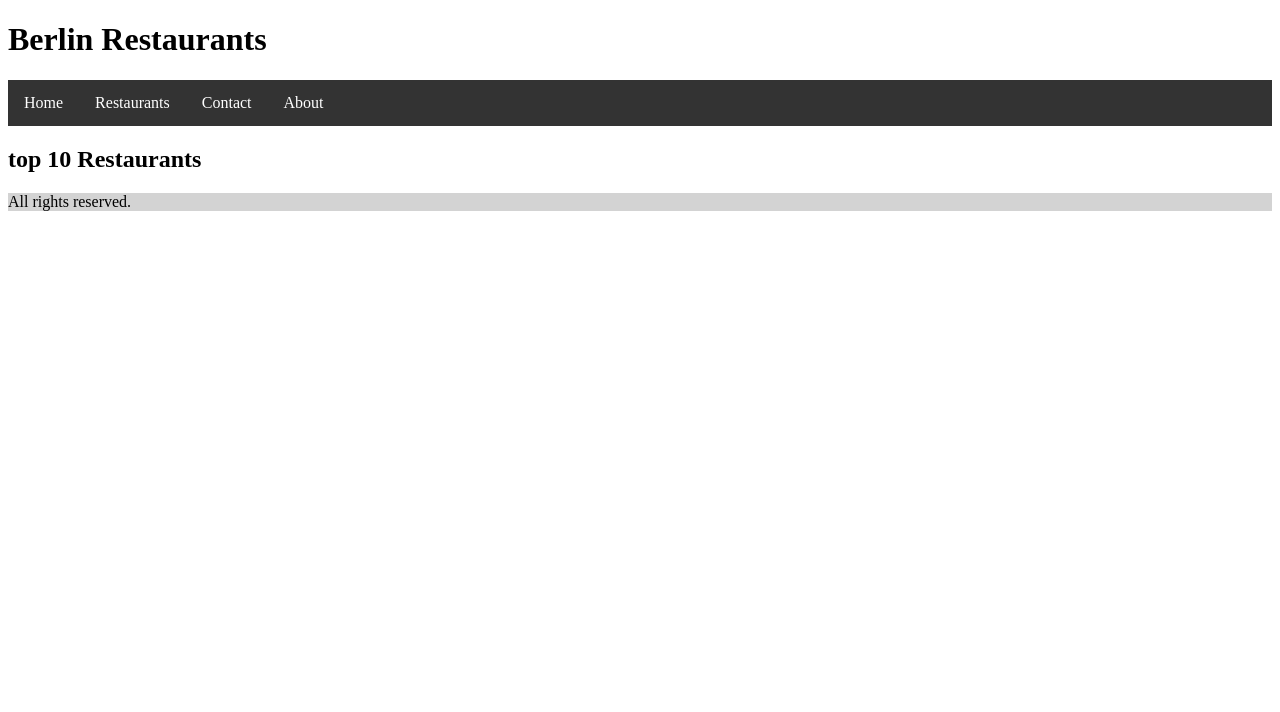
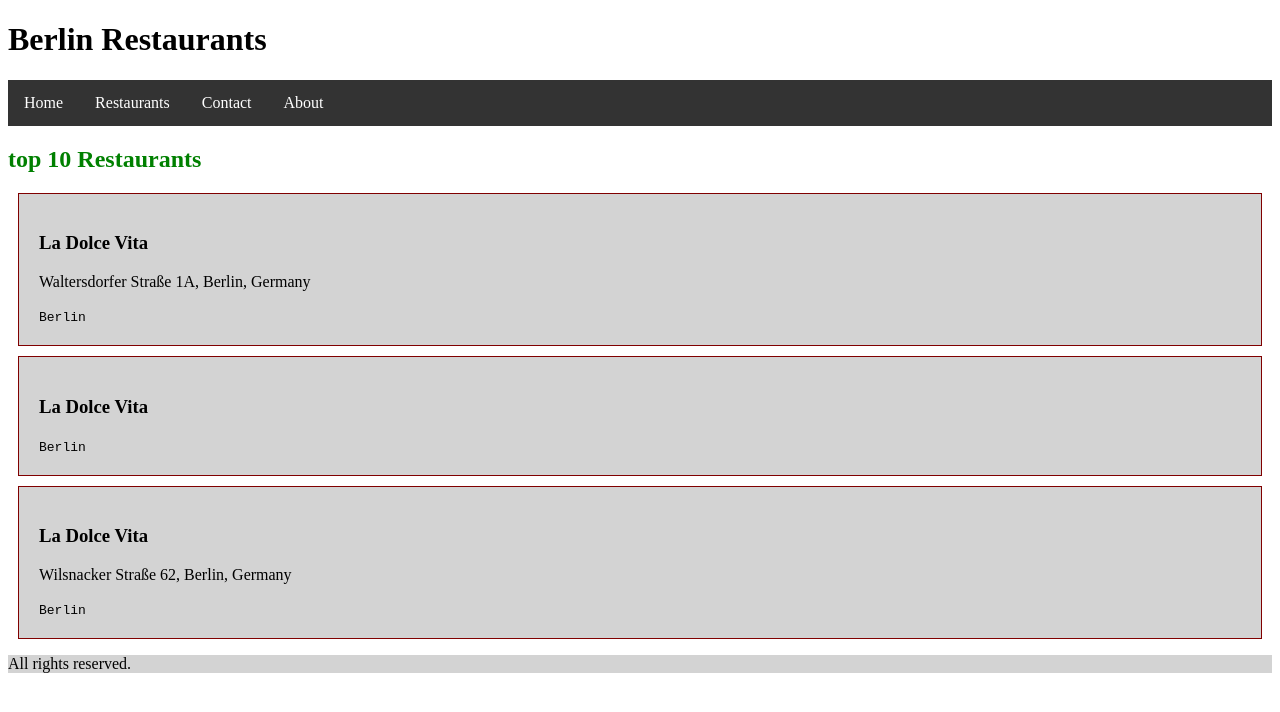
Before and after one commit to baluragala/luiz-angular6, an Angular app in the folder berlin-restaurants/: page / in a window 1280 px wide. Shown: the top 712 px of the page. Built offline with nearby package versions, Linux system fonts and the light colour scheme.

Commit message:
day 3 - property binding (parent to child)

```diff
--- a/berlin-restaurants/src/app/restaurant/item/item.component.css
+++ b/berlin-restaurants/src/app/restaurant/item/item.component.css
@@ -0,0 +1,6 @@
+.item {
+  background-color: lightgrey;
+  border: 1px solid maroon;
+  padding: 20px;
+  margin: 10px;
+}
--- a/berlin-restaurants/src/app/restaurant/item/item.component.html
+++ b/berlin-restaurants/src/app/restaurant/item/item.component.html
@@ -1,3 +1,5 @@
-<p>
-  item works!
-</p>
+<div class="item">
+  <h3>{{restaurant.name}}</h3>
+  <p>{{restaurant.address}}</p>
+  <code>{{restaurant.location}}</code>
+</div>
--- a/berlin-restaurants/src/app/restaurant/item/item.component.ts
+++ b/berlin-restaurants/src/app/restaurant/item/item.component.ts
@@ -1,15 +1,34 @@
-import { Component, OnInit } from '@angular/core';
+import { Component, OnInit, Input } from "@angular/core";
 
 @Component({
-  selector: 'blr-item',
-  templateUrl: './item.component.html',
-  styleUrls: ['./item.component.css']
+  selector: "blr-item",
+  templateUrl: "./item.component.html",
+  styleUrls: ["./item.component.css"]
 })
 export class ItemComponent implements OnInit {
+  // {
+  //   "id": 101004,
+  //   "name": "La Dolce Vita",
+  //   "address": "Waltersdorfer Straße 1A, Berlin, Germany",
+  //   "category": "restaurant",
+  //   "location": "Berlin",
+  //   "lat": 52.405091,
+  //   "lng": 13.57337,
+  //   "details": "http://tour-pedia.org/api/getPlaceDetails?id=101004"
+  //   }
 
-  constructor() { }
+  @Input()
+  restaurant = {
+    id: 101004,
+    name: "La Dolce Vita",
+    address: "Waltersdorfer Straße 1A, Berlin, Germany",
+    category: "restaurant",
+    location: "Berlin",
+    lat: 52.405091,
+    lng: 13.57337,
+    details: "http://tour-pedia.org/api/getPlaceDetails?id=101004"
+  };
+  constructor() {}
 
-  ngOnInit() {
-  }
-
+  ngOnInit() {}
 }
--- a/berlin-restaurants/src/app/restaurant/list/list.component.html
+++ b/berlin-restaurants/src/app/restaurant/list/list.component.html
@@ -1 +1,7 @@
-<h2>{{ type.length > 10 ? type.toUpperCase() : type.toLowerCase()}} Restaurants</h2>
+<h2 [title]="type" [style.color]="type.length > 10 ? 'red' : 'green'" (click)="onClick($event)" (mouseover)="onMouseOver($event)">{{
+  type.length > 10 ?
+  type.toUpperCase() :
+  type.toLowerCase()}} Restaurants</h2>
+<blr-item [restaurant]="restaurants[0]"></blr-item>
+<blr-item [restaurant]="restaurants[1]"></blr-item>
+<blr-item [restaurant]="restaurants[2]"></blr-item>
--- a/berlin-restaurants/src/app/restaurant/list/list.component.ts
+++ b/berlin-restaurants/src/app/restaurant/list/list.component.ts
@@ -7,6 +7,44 @@ import { Component, OnInit } from "@angular/core";
 })
 export class ListComponent implements OnInit {
   type: string = "Top 10";
+  restaurants = [
+    {
+      id: 101004,
+      name: "La Dolce Vita",
+      address: "Waltersdorfer Stra\u00dfe 1A, Berlin, Germany",
+      category: "restaurant",
+      location: "Berlin",
+      lat: 52.405091,
+      lng: 13.57337,
+      details: "http://tour-pedia.org/api/getPlaceDetails?id=101004"
+    },
+    {
+      address: "",
+      category: "restaurant",
+      id: 100263,
+      lat: 52.442259616828,
+      lng: 13.240633765583,
+      location: "Berlin",
+      name: "La Dolce Vita",
+      originalId: "4e209cb718a88345f0429983",
+      polarity: 0,
+      subCategory: "Italian Restaurant",
+      details: "http://tour-pedia.org/api/getPlaceDetails?id=100263"
+    },
+    {
+      id: 324915,
+      name: "La Dolce Vita",
+      address: "Wilsnacker Stra\u00dfe 62, Berlin, Germany",
+      category: "restaurant",
+      location: "Berlin",
+      lat: 52.527308,
+      lng: 13.351412,
+      numReviews: 1,
+      reviews: "http://tour-pedia.org/api/getReviewsByPlaceId?placeId=324915",
+      polarity: 0,
+      details: "http://tour-pedia.org/api/getPlaceDetails?id=324915"
+    }
+  ];
   constructor() {}
 
   ngOnInit() {}
@@ -14,4 +52,14 @@ export class ListComponent implements OnInit {
   getType() {
     return this.type;
   }
+
+  onClick(e) {
+    console.log(e);
+    alert("clicked...");
+  }
+
+  onMouseOver(e) {
+    console.log(e);
+    console.log("onMouseOver");
+  }
 }
```
